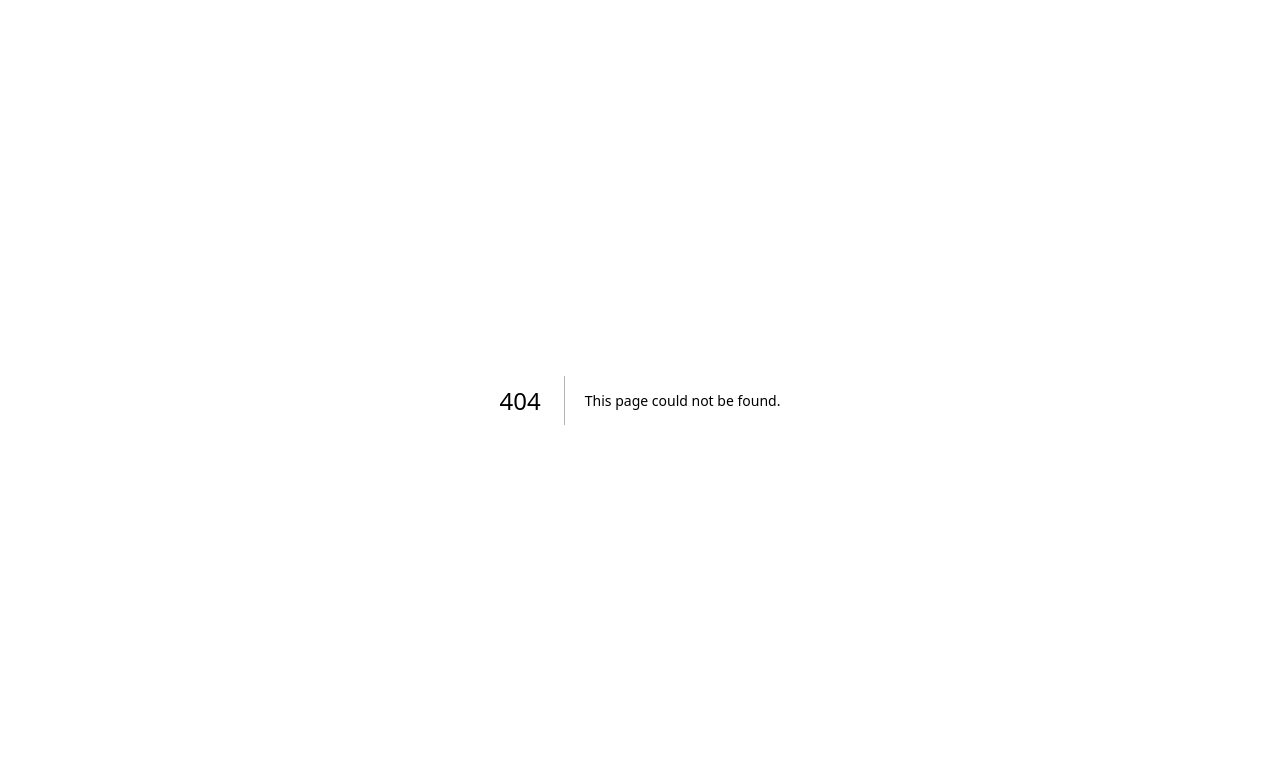
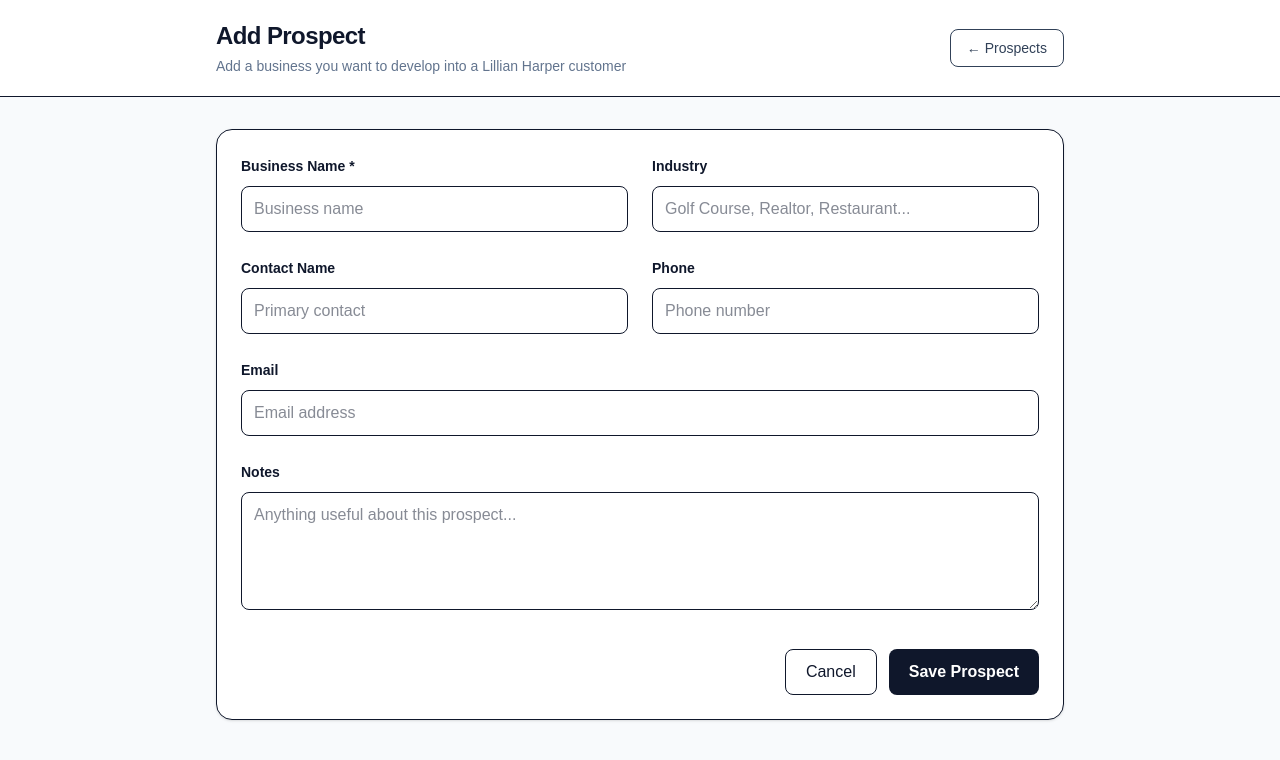
Before and after one commit to Jerry-Wendy/next-starter-template, a Next.js app: page /prospects/new in a window 1280 px wide. Before the commit this address had no page. Shown: the top 760 px of the page. Built offline with nearby package versions, Linux system fonts and the light colour scheme.

Commit message:
Add new prospect form and link

```diff
--- /dev/null
+++ b/src/app/prospects/new/page.tsx
@@ -0,0 +1,101 @@
+import Link from "next/link";
+
+export default function NewProspectPage() {
+  return (
+    <main className="min-h-screen bg-slate-50 text-slate-900">
+      <header className="border-b bg-white">
+        <div className="mx-auto flex max-w-4xl items-center justify-between px-6 py-5">
+          <div>
+            <h1 className="text-2xl font-bold tracking-tight">Add Prospect</h1>
+            <p className="mt-1 text-sm text-slate-500">
+              Add a business you want to develop into a Lillian Harper customer
+            </p>
+          </div>
+
+          <Link
+            href="/prospects"
+            className="rounded-lg border bg-white px-4 py-2 text-sm font-medium text-slate-700 hover:bg-slate-50"
+          >
+            ← Prospects
+          </Link>
+        </div>
+      </header>
+
+      <section className="mx-auto max-w-4xl px-6 py-8">
+        <div className="rounded-2xl border bg-white p-6 shadow-sm">
+          <div className="grid gap-6 sm:grid-cols-2">
+            <label className="block">
+              <span className="text-sm font-semibold">Business Name *</span>
+              <input
+                type="text"
+                className="mt-2 w-full rounded-lg border px-3 py-2.5"
+                placeholder="Business name"
+              />
+            </label>
+
+            <label className="block">
+              <span className="text-sm font-semibold">Industry</span>
+              <input
+                type="text"
+                className="mt-2 w-full rounded-lg border px-3 py-2.5"
+                placeholder="Golf Course, Realtor, Restaurant..."
+              />
+            </label>
+
+            <label className="block">
+              <span className="text-sm font-semibold">Contact Name</span>
+              <input
+                type="text"
+                className="mt-2 w-full rounded-lg border px-3 py-2.5"
+                placeholder="Primary contact"
+              />
+            </label>
+
+            <label className="block">
+              <span className="text-sm font-semibold">Phone</span>
+              <input
+                type="tel"
+                className="mt-2 w-full rounded-lg border px-3 py-2.5"
+                placeholder="Phone number"
+              />
+            </label>
+
+            <label className="block sm:col-span-2">
+              <span className="text-sm font-semibold">Email</span>
+              <input
+                type="email"
+                className="mt-2 w-full rounded-lg border px-3 py-2.5"
+                placeholder="Email address"
+              />
+            </label>
+
+            <label className="block sm:col-span-2">
+              <span className="text-sm font-semibold">Notes</span>
+              <textarea
+                rows={4}
+                className="mt-2 w-full rounded-lg border px-3 py-2.5"
+                placeholder="Anything useful about this prospect..."
+              />
+            </label>
+          </div>
+
+          <div className="mt-8 flex justify-end gap-3">
+            <Link
+              href="/prospects"
+              className="rounded-lg border px-5 py-2.5 font-medium"
+            >
+              Cancel
+            </Link>
+
+            <button
+              type="button"
+              className="rounded-lg bg-slate-900 px-5 py-2.5 font-semibold text-white"
+            >
+              Save Prospect
+            </button>
+          </div>
+        </div>
+      </section>
+    </main>
+  );
+}
--- a/src/app/prospects/page.tsx
+++ b/src/app/prospects/page.tsx
@@ -30,9 +30,9 @@ export default function ProspectsPage() {
             </p>
           </div>
 
-          <button className="rounded-lg bg-slate-900 px-4 py-2 text-sm font-semibold text-white">
+          <Link href="/prospects/new" className="rounded-lg bg-slate-900 px-4 py-2 text-sm font-semibold text-white">
             + Add Prospect
-          </button>
+          </Link>
         </div>
 
         <div className="overflow-hidden rounded-2xl border bg-white shadow-sm">
```
